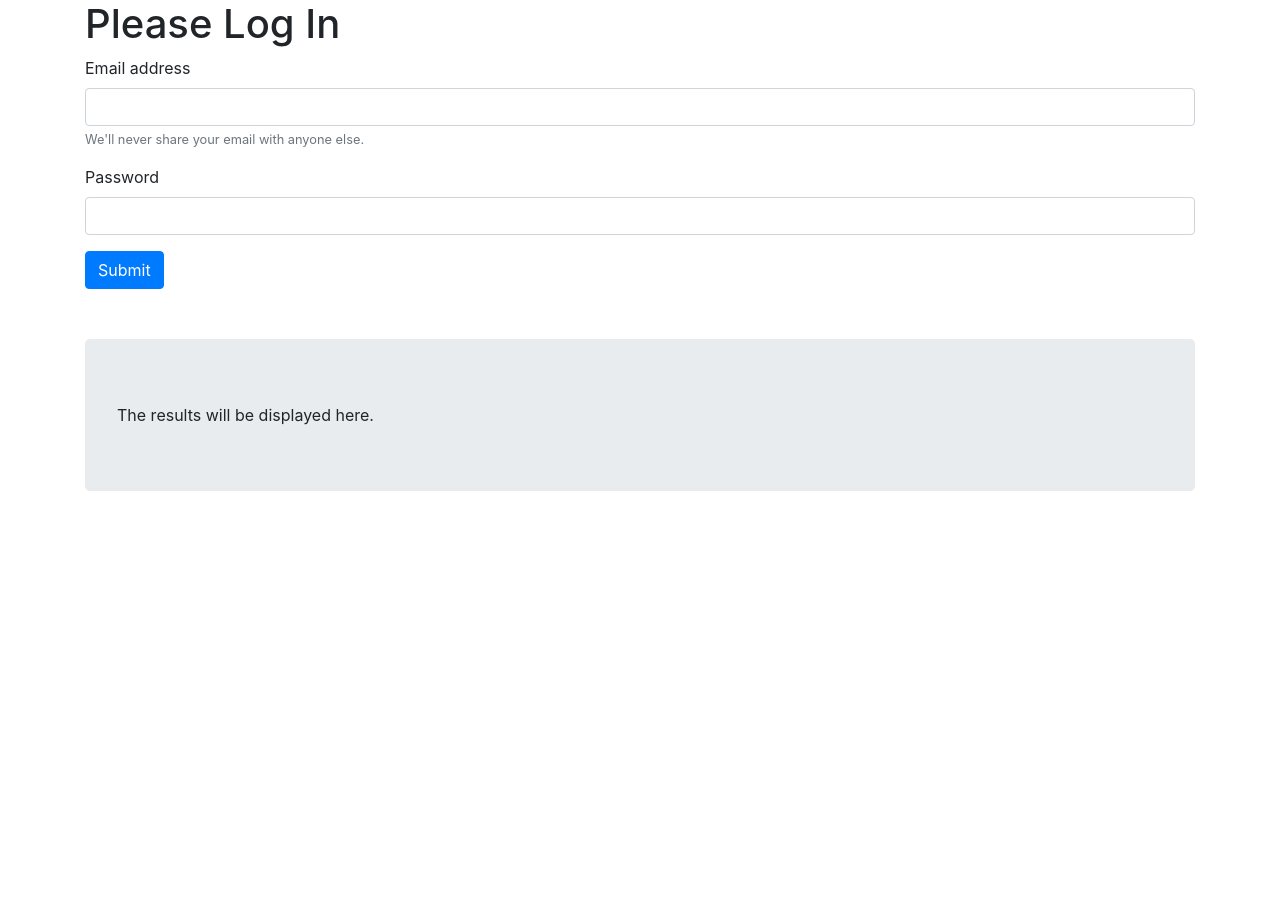
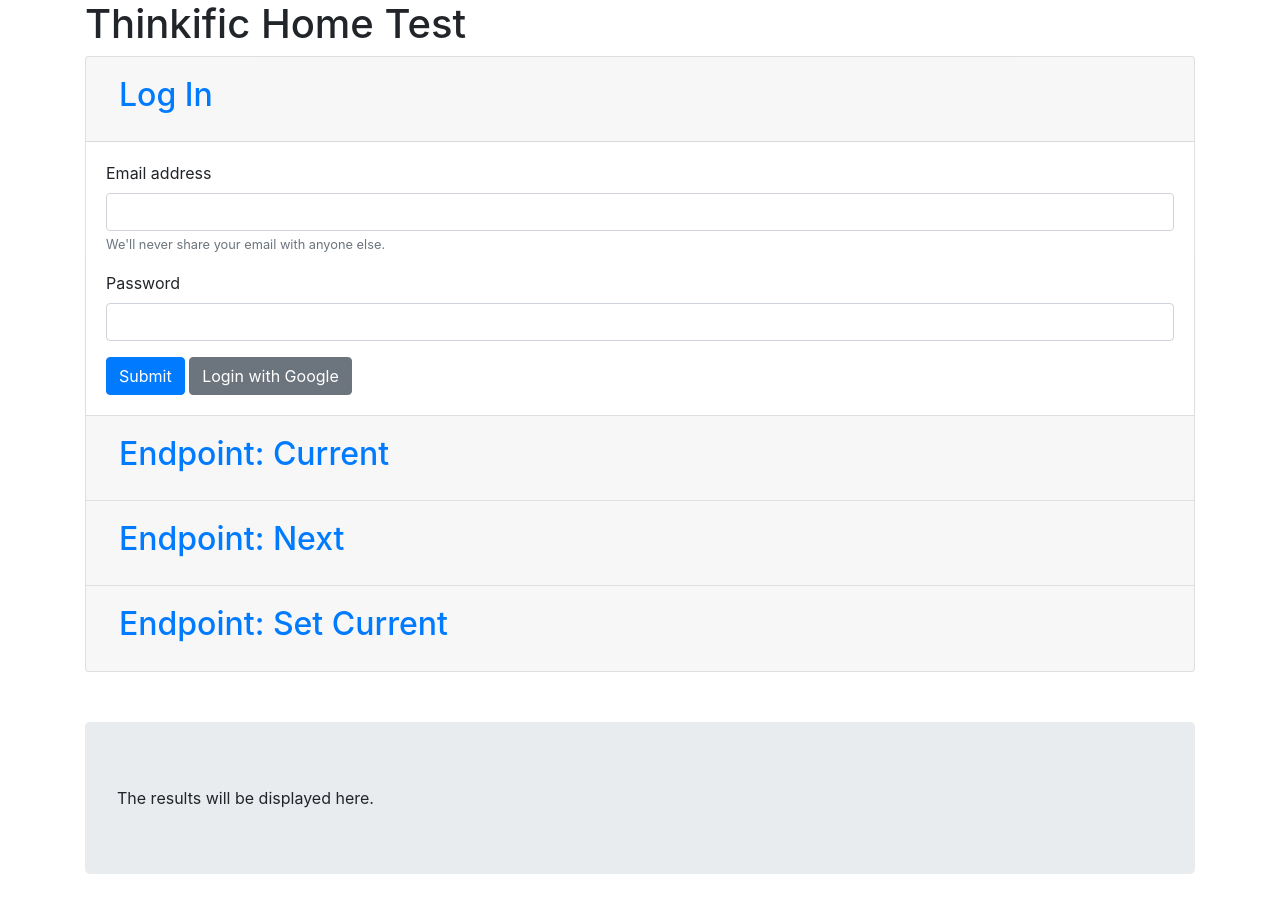
Before and after one commit to julianomeinen/thinkific_frontend, a PHP site: page / in a window 1280 px wide. Before the commit the page ends 491 px from the top, so only its background shows below. Run offline with PHP 8.4, Linux system fonts and the light colour scheme.

Commit message:
Simple UI for test. Added Google login option.

```diff
--- a/index.php
+++ b/index.php
@@ -20,6 +20,7 @@
 	function submitLogin(){
 		var email = $("#email").val();
 		var password = $("#password").val();
+		$("#results").html("<center>Loading...</center");
 		$.ajax({
 			type: 'POST',
 			url: 'https://thinkificbackend.herokuapp.com/authenticate',
@@ -30,6 +31,44 @@
 				$("#results").html("<pre>" + JSON.stringify(responseData,null,'\t') + "</pre>");
 				console.log(responseData);
 				console.log(textStatus);
+				if(responseData.token){
+					$("[name='token']").val(responseData.token);
+					alert('You have a token! You can now test the endpoints below.');
+				}
+			},
+			error: function (responseData, textStatus, errorThrown) {
+				$("#results").html("<pre>" + JSON.stringify(responseData,null,'\t') + "</pre>");
+				console.log(responseData);
+				console.log(textStatus);
+			}
+		});
+	}
+
+	function loginWithGoogle(){
+		if( confirm('You will need to copy the token value for the next tests.') ){
+			window.open("https://thinkificbackend.herokuapp.com/auth/google");
+		}
+	}
+
+	function testCurrent(){
+		var token = $("#exampleInputToken1").val();
+		$("#results").html("<center>Loading...</center");
+		$.ajax({
+			type: 'GET',
+			url: 'https://thinkificbackend.herokuapp.com/current',
+			crossDomain: true,
+			headers: {
+				"Authorization": "Bearer " + token
+			},
+			dataType: 'json',
+			success: function(responseData, textStatus, jqXHR) {
+				$("#results").html("<pre>" + JSON.stringify(responseData,null,'\t') + "</pre>");
+				console.log(responseData);
+				console.log(textStatus);
+				if(responseData.token){
+					$("[name='token']").val(responseData.token);
+					alert('You have a token! You can now test the endpoints below.');
+				}
 			},
 			error: function (responseData, textStatus, errorThrown) {
 				$("#results").html("<pre>" + JSON.stringify(responseData,null,'\t') + "</pre>");
@@ -44,7 +83,19 @@
 
   <body>
 	  <div class="container" >
-		<h1>Please Log In</h1>
+		<h1>Thinkific Home Test</h1>
+		  <div class="accordion" id="accordionExample">
+		  <div class="card">
+			<div class="card-header" id="headingOne">
+			  <h2 class="mb-0">
+				<button class="btn btn-link" type="button" data-toggle="collapse" data-target="#collapseOne" aria-expanded="true" aria-controls="collapseOne">
+				  <h2>Log In</h2>
+				</button>
+			  </h2>
+			</div>
+
+			<div id="collapseOne" class="collapse show" aria-labelledby="headingOne" data-parent="#accordionExample">
+			  <div class="card-body">
 				<div>
 					<form>
 					  <div class="form-group">
@@ -57,7 +108,62 @@
 						<input type="password" class="form-control" id="password" name="password">
 					  </div>
 					  <button type="button" onclick="submitLogin()" class="btn btn-primary">Submit</button>
+					  <button type="button" onclick="loginWithGoogle()" class="btn btn-secondary">Login with Google</button>
 					</form>
+				</div>
+			  </div>
+			</div>
+		  </div>
+		  <div class="card">
+			<div class="card-header" id="headingTwo">
+			  <h2 class="mb-0">
+				<button class="btn btn-link collapsed" type="button" data-toggle="collapse" data-target="#collapseTwo" aria-expanded="false" aria-controls="collapseTwo">
+				  <h2>Endpoint: Current</h2>
+				</button>
+			  </h2>
+			</div>
+			<div id="collapseTwo" class="collapse" aria-labelledby="headingTwo" data-parent="#accordionExample">
+			  <div class="card-body">
+				<div>
+					<form>
+					  <div class="form-group">
+						<label for="exampleInputToken1">Token</label>
+						<textarea class="form-control" id="exampleInputToken1" name="token" rows="3"></textarea>
+					  </div>
+					  <button type="button" onclick="testCurrent()" class="btn btn-primary">Test</button>
+					</form>
+				</div>
+			  </div>
+			</div>
+		  </div>
+		  <div class="card">
+			<div class="card-header" id="headingThree">
+			  <h2 class="mb-0">
+				<button class="btn btn-link collapsed" type="button" data-toggle="collapse" data-target="#collapseThree" aria-expanded="false" aria-controls="collapseThree">
+				  <h2>Endpoint: Next</h2>
+				</button>
+			  </h2>
+			</div>
+			<div id="collapseThree" class="collapse" aria-labelledby="headingThree" data-parent="#accordionExample">
+			  <div class="card-body">
+				Endpoint: Next
+			  </div>
+			</div>
+		  </div>
+		  <div class="card">
+			<div class="card-header" id="headingFour">
+			  <h2 class="mb-0">
+				<button class="btn btn-link collapsed" type="button" data-toggle="collapse" data-target="#collapseFour" aria-expanded="false" aria-controls="collapseFour">
+				  <h2>Endpoint: Set Current</h2>
+				</button>
+			  </h2>
+			</div>
+			<div id="collapseFour" class="collapse" aria-labelledby="headingFour" data-parent="#accordionExample">
+			  <div class="card-body">
+				Endpoint: Set Current
+			  </div>
+			</div>
+		  </div>
 		</div>
 		<div id="results" class="jumbotron" style="margin-top:50px" >The results will be displayed here.<div>
 	</div>
```
Lines whose indentation alone changed are shown as unchanged.
